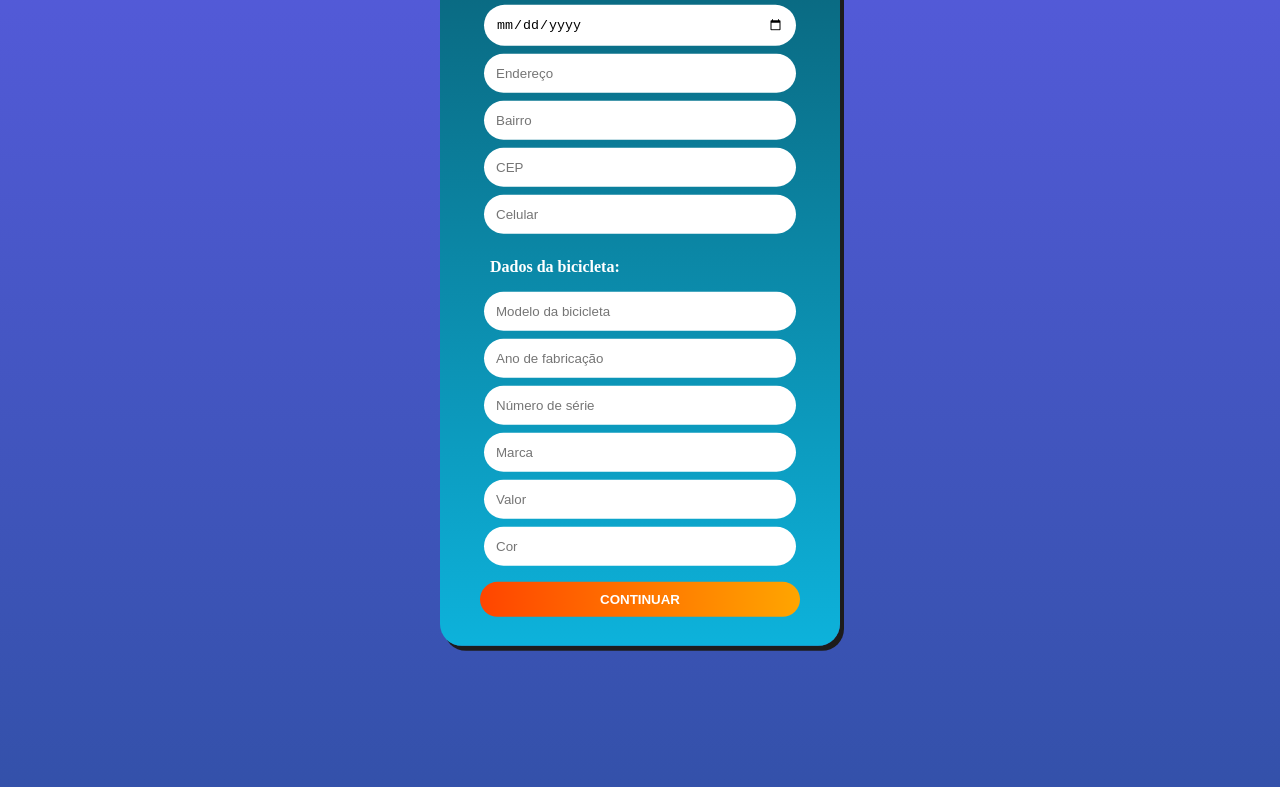
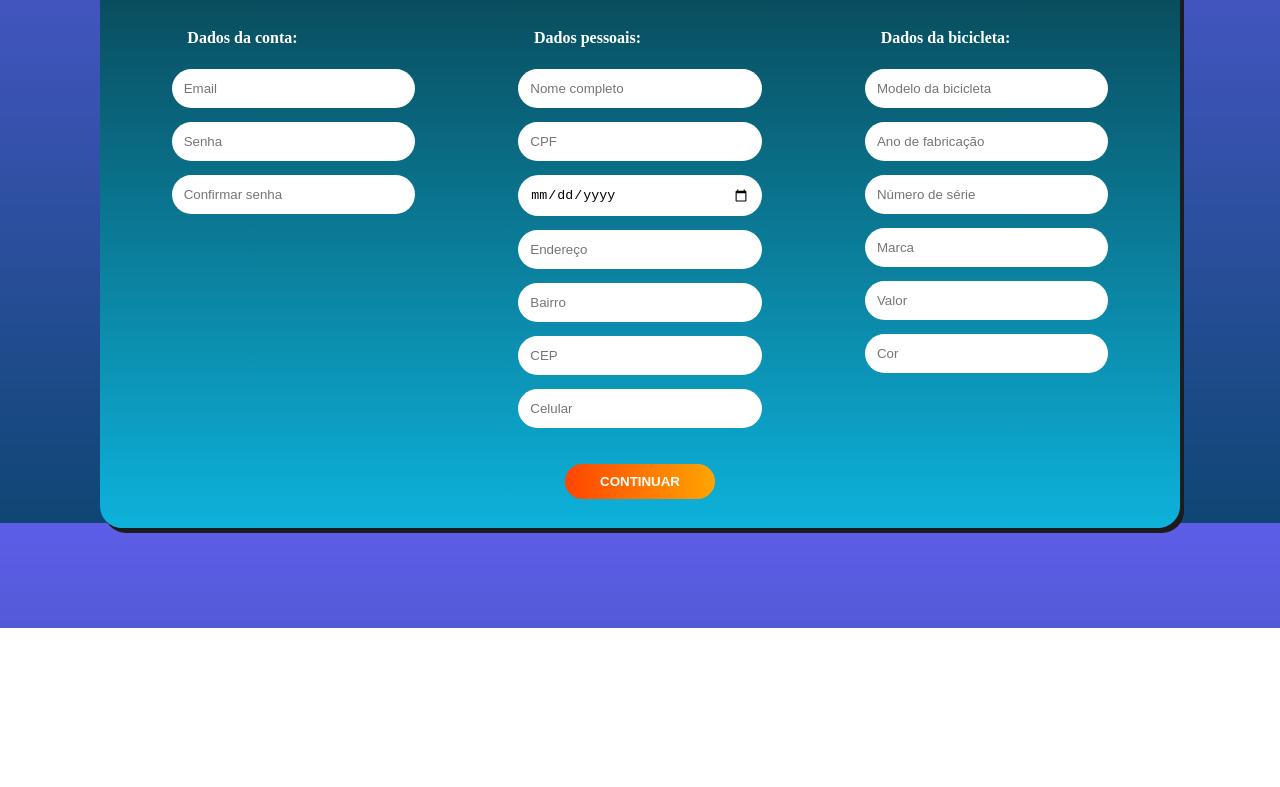
Before and after one commit to challengersfiap/Sprint1RPD, a plain HTML site: page index.html in a window 1280 px wide. Shown: the part 277-1064 px from the top of the page. After the commit the page ends 905 px from the top, so only its background shows below. Drawn offline with Linux system fonts and the light colour scheme.

Commit message:
index.html reestruturado e reestilizado

```diff
--- a/css/estilo-index.css
+++ b/css/estilo-index.css
@@ -4,43 +4,49 @@
     box-sizing: border-box;
 }
 
+header{
+	height: 100px;
+	width: 100%;
+
+	background-color: red;
+}
+
 body{
-    background-image: linear-gradient(to top, rgb(15, 70, 116), rgba(11, 11, 219, 0.664));
+    background: linear-gradient(to top, rgb(15, 70, 116), rgba(11, 11, 219, 0.664));
+	background-attachment: fixed;
     width: 100%;
-    height: 2000px;
-    max-width: 1440px;
+}
+
+main {
+	padding: 100px;
 }
 
 h4{
     margin-left: 50px;
     text-align: left;
 }
-.box-pai{
-	width: 100%;
-	height: 100%;
-}
-
-.tela-cadastro{
-	width: 400px;
+ .box-pai{
 	background: linear-gradient(rgb(8, 63, 77), rgb(13, 178, 219));
 	border-radius: 22px;
-	position: absolute;
-	left: 50%;
-	top: 50%;
-	transform: translate(-50%, -50%);
+
 	text-align: center;
 	padding-top: 20px;
     padding-bottom: 22px;
 	color: #fff;
-	align-items: center;
 	line-height: 50px;
 	box-shadow: 4px 5px 0px 0px #1d1c1c;
+
 }
 
+.tela-cadastro{
+	display: flex;
+	justify-content: space-around;
 
-.form{
-	display: flex;
-	flex-direction: column;
+	padding: 20px;
+}
+
+form{
+	width: 30%;
 }
 
 .preenchimento-filha{
@@ -54,7 +60,7 @@ h4{
 
 .btn{
 	padding: 10px;
-	width: 80%;
+	width: 150px;
 	margin: 0 auto;
 	border-radius: 50px;
 	border: none;
--- a/index.html
+++ b/index.html
@@ -4,19 +4,24 @@
     <meta charset="UTF-8">
     <meta http-equiv="X-UA-Compatible" content="IE=edge">
     <meta name="viewport" content="width=device-width, initial-scale=1.0">
+    <link rel="stylesheet" href="./css/estilo-index.css">
     <title>Cadastre-se</title>
-    <link rel="stylesheet" href="./css/estilo-index.css">
 </head>
 <body>
     <header>
+
+    </header>
+    <main>
         <div class="box-pai">
+            <h2>Cadastre-se</h2>
             <div class="tela-cadastro">
-                <form class="form">
-                    <h2>Cadastre-se</h2>
+                <form>
                     <h4>Dados da conta:</h4>
                     <input type="email" placeholder="Email" class="preenchimento-filha"></input>
                     <input type="password" placeholder="Senha" class="preenchimento-filha"></input>
                     <input type="password" placeholder="Confirmar senha" class="preenchimento-filha"></input>
+                </form>
+                <form action="">
                     <h4>Dados pessoais:</h4>
                     <input type="text" placeholder="Nome completo" class="preenchimento-filha"></input>
                     <input type="number" placeholder="CPF" class="preenchimento-filha"></input>
@@ -25,6 +30,8 @@
                     <input type="text" placeholder="Bairro" class="preenchimento-filha"></inpuy>
                     <input type="number" placeholder="CEP" class="preenchimento-filha"></input>
                     <input type="tel" placeholder="Celular" class="preenchimento-filha"></input>
+                </form>
+                <form action="">
                     <h4>Dados da bicicleta:</h4>
                     <input type="text" placeholder="Modelo da bicicleta" class="preenchimento-filha"></input>
                     <input type="text" placeholder="Ano de fabricação" class="preenchimento-filha"></input>
@@ -33,10 +40,11 @@
                     <input type="text" placeholder="Valor" class="preenchimento-filha"></input>
                     <input type="text" placeholder="Cor" class="preenchimento-filha"></input>
                 </form>
-                <a href="./camera.html"><input type="submit" value="Continuar" class="preenchimento-filha btn"></a>
+
             </div>
+            <a href="./camera.html"><input type="submit" value="Continuar" class="preenchimento-filha btn"></a>
         </div>
-    </header>
+    </main>
 </body>
 </html>
 
```
